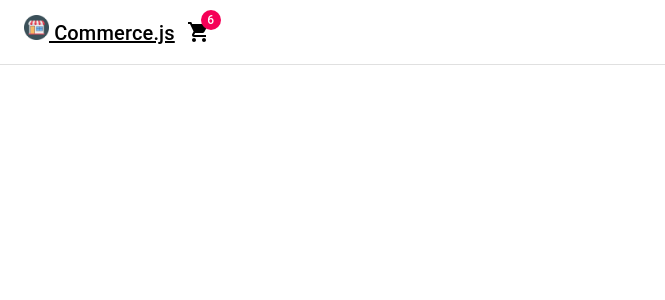
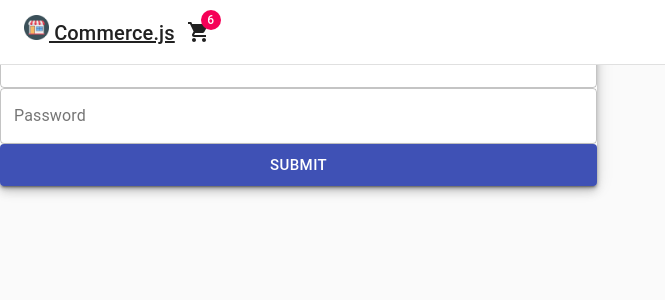
Before and after one commit to HristijanGjorgjioski/E-commerce, a React (Create React App) app in the folder client/: page / in a window 1280 px wide. Shown: the top 300 px of the page, without its empty margins (0-665 px from the left). Built offline with nearby package versions, Linux system fonts and the light colour scheme.

Commit message:
Working on Login form

```diff
--- a/client/src/App.js
+++ b/client/src/App.js
@@ -1,13 +1,21 @@
+import { CssBaseline } from '@material-ui/core'
 import React from 'react'
-import { BrowserRouter as Router } from 'react-router-dom'
+import { BrowserRouter as Router, Switch, Route } from 'react-router-dom'
 
 import Header from './components/Header/Header'
+import Login from './components/Login/Login'
 
 const App = () => {
   return (
     <Router>
-      <div>
+      <div style={{ display: 'flex' }}>
+        <CssBaseline />
         <Header />
+        <Switch>
+          <Route exact="/login">
+            <Login />
+          </Route>
+        </Switch>
       </div>
     </Router>
   )
--- a/client/src/components/Header/styles.js
+++ b/client/src/components/Header/styles.js
@@ -1,4 +1,4 @@
-import { makeStyles, fade } from '@material-ui/core'
+import { makeStyles } from '@material-ui/core'
 
 const drawerWidth = 0
 
--- a/client/src/components/Login/Login.jsx
+++ b/client/src/components/Login/Login.jsx
@@ -1,10 +1,20 @@
-import React from 'react'
+import React, { useState } from 'react'
+import { Button, Paper, TextField, Typography } from '@material-ui/core'
 
 const Login = () => {
+    const [loginData, setLoginData] = useState({ username: '', password: '' })
+
+    const handleSubmit = () => {};
+
     return (
-        <div>
-
-        </div>
+        <Paper elevation={6}>
+            <form autoComplete="off" onSubmit={handleSubmit}>
+                <Typography variant="h6">Login</Typography>
+                <TextField name="username" variant="outlined" label="Username" fullWidth value={loginData.username} onChange={(e) => setLoginData({ ...loginData, username: e.target.value })} />
+                <TextField name="password" variant="outlined" label="Password" fullWidth value={loginData.password} onChange={(e) => setLoginData({ ...loginData, password: e.target.value })} />
+                <Button className={''} variant="contained" color="primary" size="large" type="submit" fullWidth>Submit</Button>
+            </form>
+        </Paper>
     )
 }
 
```
